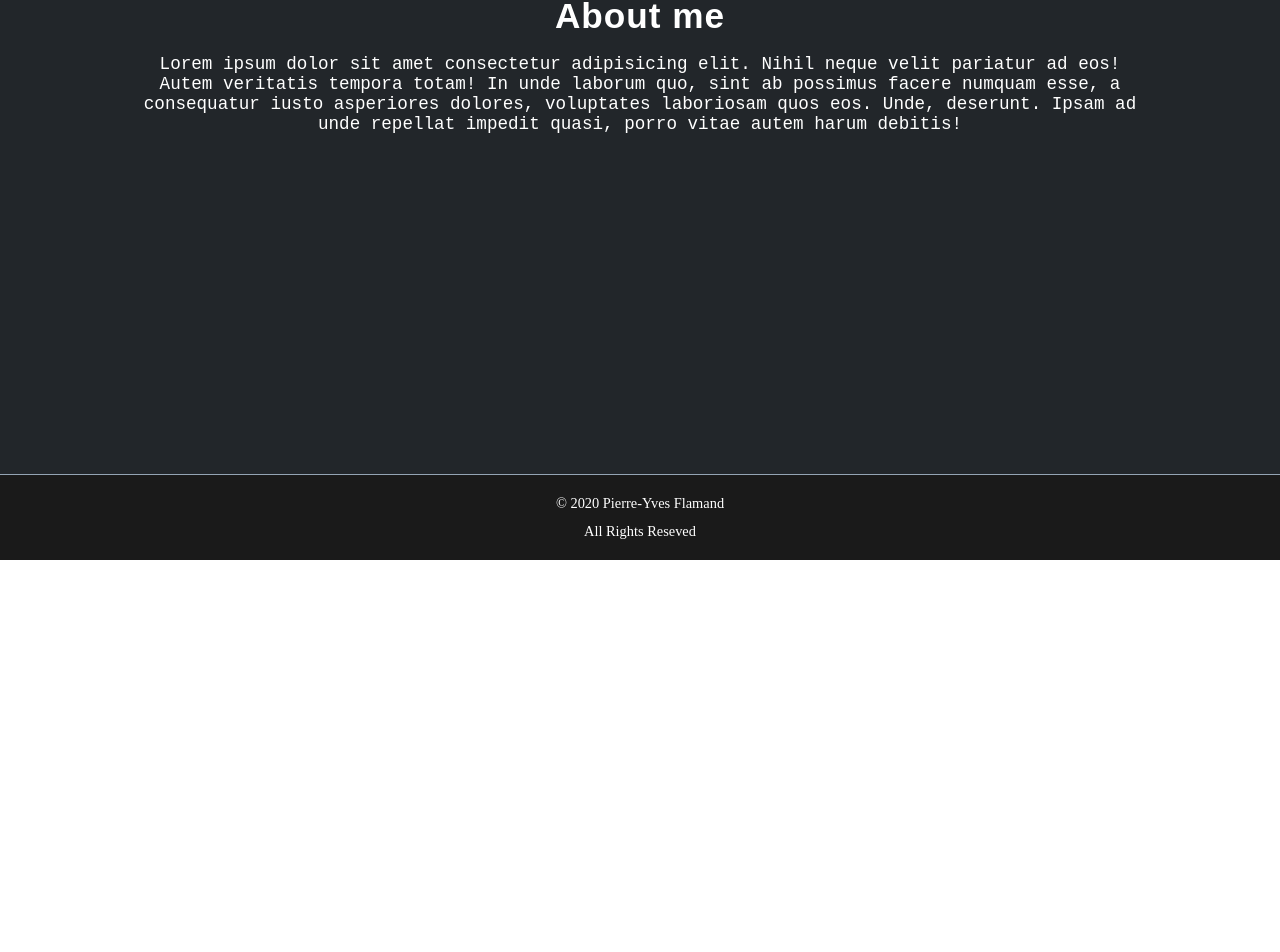
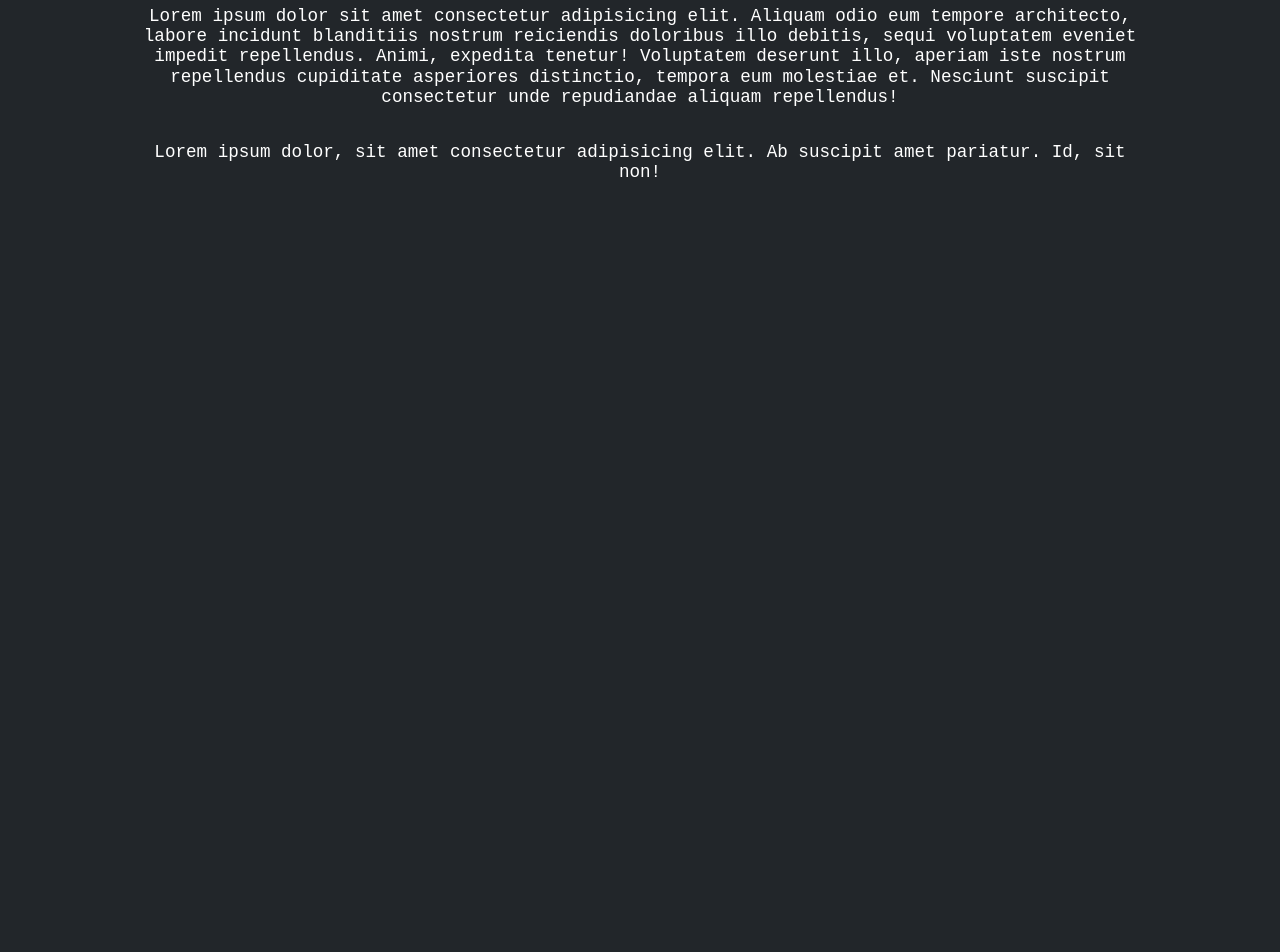
Before and after one commit to PierreYvesFlamand/Portfolio, a React (Create React App) app: page / in a window 1280 px wide. Shown: the part 1126-2078 px from the top of the page. Before the commit the page ends 1686 px from the top, so only its background shows below. Built offline with nearby package versions, Linux system fonts and the light colour scheme.

Commit message:
Added Projects Section

```diff
--- a/src/App.js
+++ b/src/App.js
@@ -6,6 +6,7 @@ import 'react-loader-spinner/dist/loader/css/react-spinner-loader.css';
 import AsideSocial from './containers/AsideSocial/AsideSocial';
 import Header from './containers/Header/Header';
 import About from './containers/About/About';
+import Projects from './containers/Projects/Projects';
 import Footer from './containers/Footer/Footer';
 
 import ProjectModal from './containers/ProjectModal/ProjectModal';
@@ -35,6 +36,7 @@ export default function App() {
             <AsideSocial />
             <Header data={data} />
             <About />
+            <Projects />
             <Footer />
             <ProjectModal />
         </>
--- a/src/containers/About/About.js
+++ b/src/containers/About/About.js
@@ -24,10 +24,15 @@ export default function About() {
             <div className={`about-container${fadeIn ? ' fade-in' : ''}`} ref={ref}>
                 <h2>About me</h2>
                 <p>
-                    Lorem ipsum dolor sit amet consectetur adipisicing elit. Nihil neque velit pariatur ad
-                    eos! Autem veritatis tempora totam! In unde laborum quo, sint ab possimus facere numquam
-                    esse, a consequatur iusto asperiores dolores, voluptates laboriosam quos eos. Unde,
-                    deserunt. Ipsam ad unde repellat impedit quasi, porro vitae autem harum debitis!
+                    Lorem ipsum dolor sit amet consectetur adipisicing elit. Aliquam odio eum tempore
+                    architecto, labore incidunt blanditiis nostrum reiciendis doloribus illo debitis, sequi
+                    voluptatem eveniet impedit repellendus. Animi, expedita tenetur! Voluptatem deserunt illo,
+                    aperiam iste nostrum repellendus cupiditate asperiores distinctio, tempora eum molestiae
+                    et. Nesciunt suscipit consectetur unde repudiandae aliquam repellendus!
+                </p>
+                <p>
+                    Lorem ipsum dolor, sit amet consectetur adipisicing elit. Ab suscipit amet pariatur. Id,
+                    sit non!
                 </p>
             </div>
         </section>
--- /dev/null
+++ b/src/containers/Projects/Projects.css
@@ -0,0 +1,4 @@
+.projects {
+    min-height: 100vh;
+    background: #22262a;
+}
--- /dev/null
+++ b/src/containers/Projects/Projects.js
@@ -0,0 +1,7 @@
+import React from 'react';
+
+import './Projects.css';
+
+export default function Projects() {
+    return <section className='projects' id='my-projects'></section>;
+}
```
